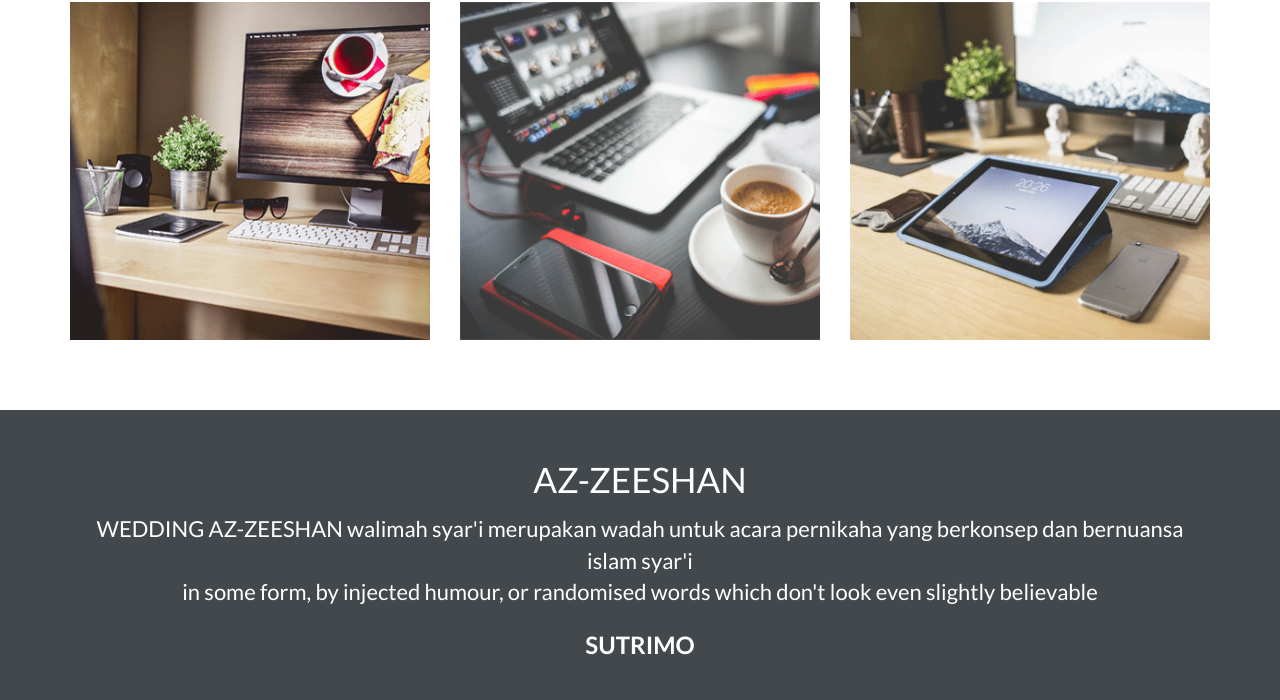
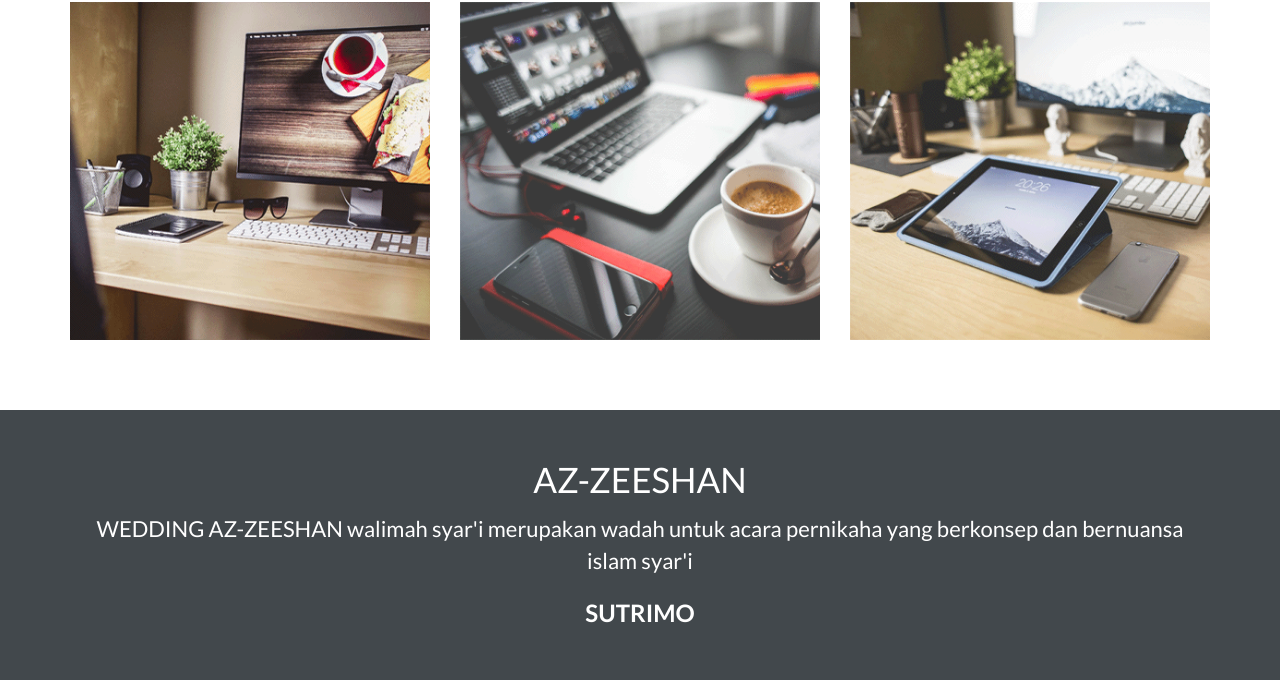
Before and after one commit to sutrimo-momo/sutrimo-momo.github.io, a plain HTML site: page index.html in a window 1280 px wide. Shown: the part 2167-2867 px from the top of the page. Drawn offline with Linux system fonts and the light colour scheme.

Commit message:
Update index.html
update

```diff
--- a/index.html
+++ b/index.html
@@ -64,7 +64,6 @@
 				<div class="feature-box">
 					<h1>Manfaat menggunakan EO</h1>
 					<p>Kami menyediakan dan mengelola, mulai dari EO perusahaan individu Korporasi yang mengelola acara internal di anak perusahaan, meningkatkan kualitas acara, mengurangi beban kerja, membantu dalam perencanaa pengelolaan anggaran, kemampuan analisis evaluasi dan kerjasama tim.
-
 					</p>
 				</div>
 			</div><!-- End col-md-6 -->
@@ -114,7 +113,7 @@
 				<h1>az-zeeshan</h1>
 				<p>WEDDING AZ-ZEESHAN walimah syar'i merupakan wadah untuk acara pernikaha yang berkonsep dan bernuansa islam syar'i
 				<br />
-				in some form, by injected humour, or randomised words which don't look even slightly believable</p>
+				</p>
 				<span>SUTRIMO</span>
 			</div><!-- End col-md-12 -->
 		</div><!-- End row -->
```
